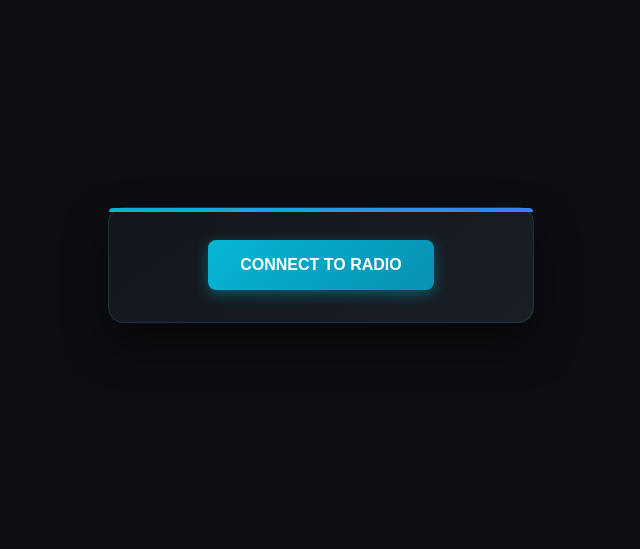
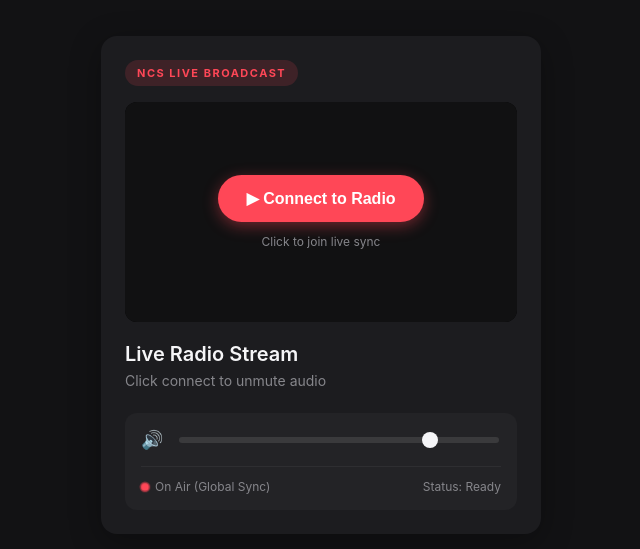
Before and after one commit to LeoTech8/NewWebsite, a plain HTML site: page ncsradio.html in a window 1280 px wide. Shown: the part 135-684 px from the top of the page, without its empty margins (319-959 px from the left). Drawn offline with Linux system fonts and the light colour scheme.

Commit message:
Update ncsradio.html

```diff
--- a/ncsradio.html
+++ b/ncsradio.html
@@ -2,148 +2,285 @@
 <html lang="en">
 <head>
   <meta charset="UTF-8">
-  <title>NCS Radio</title>
+  <meta name="viewport" content="width=device-width, initial-scale=1.0">
+  <title>Live Synced NCS Radio Dashboard</title>
+
+  <!-- Enforces browser to send secure referrer tokens to unblock YouTube streams -->
+  <meta name="referrer" content="strict-origin-when-cross-origin">
+
   <style>
+    :root {
+      --bg-dark: #121214;
+      --panel-dark: #1c1c1f;
+      --accent-red: #ff4757;
+      --text-main: #f5f5f7;
+      --text-muted: #86868b;
+    }
+
     body {
-      margin: 0;
-      padding: 0;
-      background-color: #0d0e12;
-      color: #e2e8f0;
-      font-family: 'Segoe UI', system-ui, sans-serif;
+      background: var(--bg-dark);
+      color: var(--text-main);
+      font-family: -apple-system, BlinkMacSystemFont, "Segoe UI", Roboto, Helvetica, Arial, sans-serif;
       display: flex;
       justify-content: center;
       align-items: center;
       min-height: 100vh;
+      margin: 0;
+      padding: 20px;
     }
 
-    .radio-terminal {
-      background: linear-gradient(145deg, #13161c, #1a1f26);
-      border: 1px solid rgba(34, 211, 238, 0.15);
+    .dashboard-container {
+      width: 100%;
+      max-width: 440px;
+      background: var(--panel-dark);
       border-radius: 16px;
-      box-shadow: 0 20px 40px rgba(0, 0, 0, 0.5);
-      width: 360px;
-      padding: 32px;
-      text-align: center;
-      position: relative;
+      box-shadow: 0 8px 32px rgba(0,0,0,0.3);
+      padding: 24px;
+      box-sizing: border-box;
     }
 
-    .radio-terminal::before {
-      content: '';
-      position: absolute;
-      top: 0; left: 0; right: 0; height: 4px;
-      background: linear-gradient(90deg, #06b6d4, #3b82f6);
-      border-top-left-radius: 16px;
-      border-top-right-radius: 16px;
+    .header-badge {
+      display: inline-block;
+      background: rgba(255, 71, 87, 0.15);
+      color: var(--accent-red);
+      font-size: 11px;
+      font-weight: 700;
+      text-transform: uppercase;
+      letter-spacing: 1.5px;
+      padding: 6px 12px;
+      border-radius: 20px;
+      margin-bottom: 16px;
     }
 
-    #connect-btn {
-      background: linear-gradient(135deg, #06b6d4, #0891b2);
-      color: #fff;
-      border: none;
-      padding: 16px 32px;
-      font-size: 1rem;
-      font-weight: 600;
-      text-transform: uppercase;
-      border-radius: 8px;
-      cursor: pointer;
-      box-shadow: 0 4px 14px rgba(6, 182, 212, 0.4);
+    .player-wrapper {
+      position: relative;
+      width: 100%;
+      height: 220px;
+      background: #000;
+      border-radius: 12px;
+      overflow: hidden;
+      margin-bottom: 20px;
     }
 
-    #track-title { font-size: 1.4rem; color: #fff; margin: 0 0 8px 0; }
-    #track-artist { font-size: 0.95rem; color: #94a3b8; margin: 0 0 24px 0; }
+    /* 🛑 THE CLICK SHIELD: Invisible layer that blocks clicks to prevent timeline skipping */
+    .click-shield {
+      position: absolute;
+      top: 0;
+      left: 0;
+      width: 100%;
+      height: 100%;
+      z-index: 10;
+      background: transparent;
+      cursor: not-allowed;
+    }
 
-    #sync-status {
-      display: inline-block;
-      font-size: 0.75rem;
+    .unlock-overlay {
+      position: absolute;
+      top: 0;
+      left: 0;
+      width: 100%;
+      height: 100%;
+      z-index: 20;
+      background: rgba(18, 18, 20, 0.95);
+      display: flex;
+      flex-direction: column;
+      align-items: center;
+      justify-content: center;
+      gap: 12px;
+    }
+
+    .connect-btn {
+      padding: 14px 28px;
+      font-size: 16px;
+      font-weight: 700;
+      background: var(--accent-red);
+      color: white;
+      border: none;
+      border-radius: 30px;
+      cursor: pointer;
+      box-shadow: 0 4px 15px rgba(255, 71, 87, 0.4);
+      transition: transform 0.2s, background 0.2s;
+    }
+
+    .connect-btn:hover {
+      transform: scale(1.03);
+      background: #ff5e6c;
+    }
+
+    .track-info {
+      text-align: left;
+      margin-bottom: 24px;
+    }
+
+    .track-title {
+      margin: 0 0 6px 0;
+      font-size: 20px;
       font-weight: 600;
-      text-transform: uppercase;
-      color: #22d3ee;
-      background-color: rgba(34, 211, 238, 0.1);
-      padding: 6px 12px;
-      border-radius: 20px;
-      margin-bottom: 22px;
+      color: var(--text-main);
+      white-space: nowrap;
+      overflow: hidden;
+      text-overflow: ellipsis;
+    }
+
+    .track-artist {
+      margin: 0;
+      font-size: 14px;
+      color: var(--text-muted);
+    }
+
+    .controls-panel {
+      background: rgba(255,255,255,0.03);
+      border-radius: 12px;
+      padding: 16px;
+      display: flex;
+      flex-direction: column;
+      gap: 12px;
     }
 
     .volume-container {
       display: flex;
       align-items: center;
-      justify-content: center;
       gap: 12px;
-      background: rgba(0, 0, 0, 0.2);
-      padding: 12px 16px;
-      border-radius: 8px;
     }
 
-    #volume { width: 100%; cursor: pointer; }
+    .volume-icon {
+      font-size: 18px;
+      color: var(--text-muted);
+      width: 24px;
+    }
 
-    /* FIXED: Keep sizing normal to satisfy API player logic but throw it out of vision bounds */
-    #player-wrapper {
-      position: absolute;
-      top: -9999px;
-      left: -9999px;
-      width: 200px;
-      height: 200px;
-      overflow: hidden;
-      pointer-events: none;
+    .volume-slider {
+      flex: 1;
+      -webkit-appearance: none;
+      appearance: none;
+      width: 100%;
+      height: 6px;
+      border-radius: 3px;
+      background: #3a3a3c;
+      outline: none;
+    }
+
+    .volume-slider::-webkit-slider-thumb {
+      -webkit-appearance: none;
+      appearance: none;
+      width: 16px;
+      height: 16px;
+      border-radius: 50%;
+      background: var(--text-main);
+      cursor: pointer;
+      transition: background 0.15s;
+    }
+
+    .volume-slider::-webkit-slider-thumb:hover {
+      background: var(--accent-red);
+    }
+
+    .status-row {
+      display: flex;
+      justify-content: space-between;
+      font-size: 12px;
+      color: var(--text-muted);
+      border-top: 1px solid rgba(255,255,255,0.05);
+      padding-top: 12px;
+      margin-top: 4px;
+    }
+
+    .status-indicator {
+      display: flex;
+      align-items: center;
+      gap: 6px;
+    }
+
+    .pulse-dot {
+      width: 8px;
+      height: 8px;
+      background: var(--accent-red);
+      border-radius: 50%;
+      box-shadow: 0 0 0 0 rgba(255, 71, 87, 0.7);
+      animation: pulse 1.6s infinite;
+    }
+
+    @keyframes pulse {
+      0% { transform: scale(0.95); box-shadow: 0 0 0 0 rgba(255, 71, 87, 0.7); }
+      70% { transform: scale(1); box-shadow: 0 0 0 6px rgba(255, 71, 87, 0); }
+      100% { transform: scale(0.95); box-shadow: 0 0 0 0 rgba(255, 71, 87, 0); }
+    }
+
+    #youtube-player {
+      width: 100%;
+      height: 100%;
+      border: none;
     }
   </style>
 </head>
 <body>
 
-  <div class="radio-terminal">
-    <div id="unlock-overlay">
-      <button id="connect-btn" onclick="connectToRadio()">Connect to Radio</button>
+  <div class="dashboard-container">
+    <div class="header-badge">NCS Live Broadcast</div>
+
+    <div class="player-wrapper">
+      <!-- Visible YouTube Iframe mount container -->
+      <div id="youtube-player"></div>
+
+      <!-- Click shield sits above the iframe to trap mouse gestures -->
+      <div class="click-shield"></div>
+
+      <div id="unlock-overlay" class="unlock-overlay">
+        <button onclick="connectToRadio()" class="connect-btn">▶ Connect to Radio</button>
+        <span style="font-size: 12px; color: var(--text-muted);">Click to join live sync</span>
+      </div>
     </div>
 
-    <div id="visualizer" style="display: none;">
-      <div id="sync-status">Status: Connecting...</div>
-      <h2 id="track-title">Loading Track...</h2>
-      <h3 id="track-artist">Loading Artist...</h3>
+    <div class="track-info">
+      <h3 id="track-title" class="track-title">Live Radio Stream</h3>
+      <p id="track-artist" class="track-artist">Click connect to unmute audio</p>
+    </div>
 
+    <div class="controls-panel">
       <div class="volume-container">
-        <span id="vol-icon">🔊</span>
-        <input type="range" id="volume" min="0" max="100" value="50" oninput="adjustVolume(this.value)">
+        <span id="vol-icon" class="volume-icon">🔊</span>
+        <input
+          type="range"
+          id="volume"
+          class="volume-slider"
+          min="0"
+          max="100"
+          value="80"
+          oninput="adjustVolume(this.value)"
+        >
+      </div>
+
+      <div class="status-row">
+        <div class="status-indicator">
+          <div class="pulse-dot"></div>
+          <span>On Air (Global Sync)</span>
+        </div>
+        <div id="sync-status">Status: Ready</div>
       </div>
     </div>
   </div>
-
-  <!-- Safe wrapping container box holding physical layout canvas target mounts -->
-  <div id="player-wrapper">
-    <div id="youtube-player"></div>
-  </div>
-
   <script>
-    // FIXED: Appended missing collection target array index [0] safely
+    // Load the official YouTube Iframe Player API script asynchronously
     const tag = document.createElement('script');
-    tag.src = "https://www.youtube.com/iframe_api";
-    const firstScriptTag = document.getElementsByTagName('script')[0];
+    tag.src = "https://youtube.com";
+    const firstScriptTag = document.getElementsByTagName('script');
     firstScriptTag.parentNode.insertBefore(tag, firstScriptTag);
 
     const playlist = [
-      { id: "K4O4gTxw1c0", title: "Cradles", artist: "Sub Urban", duration: 213 },
-      { id: "bM7SZ5SBzyY", title: "Fade", artist: "Alan Walker", duration: 264 },
-      { id: "K381fIUREn8", title: "Invincible", artist: "DEAF KEV", duration: 273 },
-      { id: "p7ZsBPK656s", title: "My Heart", artist: "Different Heaven & EH!DE", duration: 267 },
-      { id: "zndv0K8EwEc", title: "Superhero", artist: "Unknown Brain", duration: 182 },
-      { id: "3nQNiWdeH7M", title: "Heroes Tonight", artist: "Janji", duration: 208 },
-      { id: "TW9d8vYrVFQ", title: "Fearless", artist: "Lost Sky", duration: 195 },
-      { id: "ux8-Xw0Hj5c", title: "Blank", artist: "Disfigure", duration: 213 },
-      { id: "f6Zk4Lx0cJ4", title: "Symbolism", artist: "Electro-Light", duration: 198 },
-      { id: "bA8A39Z8Z8o", title: "On & On", artist: "Cartoon", duration: 208 },
-      { "id": "y6zcHMsPWVs", "title": "Fast Lane", "artist": "NIVIRO, PollyAnna", "duration": 204 },
-      { "id": "bM7SZ5SBzyY", "title": "Dreamer", "artist": "Alan Walker", "duration": 164 },
-      { "id": "zj3bs-5lDnM", "title": "Flares", "artist": "NIVIRO", "duration": 221 },
-      { "id": "LOSs2p9Xcos", "title": "Skyline", "artist": "Kovan, Electro-Light", "duration": 205 },
-      { "id": "W9N3vF_9onM", "title": "We Are", "artist": "Kisma", "duration": 211 },
-      { "id": "K4O4gTxw1c0", "title": "Linked", "artist": "Jim Yosef, Anna Yvette", "duration": 223 },
-      { "id": "EmBs5Qm06cw", "title": "Call Me Again", "artist": "Raven & Kreyn", "duration": 161 },
-      { "id": "bZHMkKkFgck", "title": "Your Stories", "artist": "Cartoon, Jéja, KOIT TOOME", "duration": 164 }
+      { id: "y6zcHMsPWVs", title: "Fast Lane", artist: "NIVIRO, PollyAnna", duration: 204 },
+      { id: "bM7SZ5SBzyY", title: "Dreamer", artist: "Alan Walker", duration: 164 },
+      { id: "zj3bs-5lDnM", title: "Flares", artist: "NIVIRO", duration: 221 },
+      { id: "LOSs2p9Xcos", title: "Skyline", artist: "Kovan, Electro-Light", duration: 205 },
+      { id: "W9N3vF_9onM", title: "We Are", artist: "Kisma", duration: 211 },
+      { id: "K4O4gTxw1c0", title: "Linked", artist: "Jim Yosef, Anna Yvette", duration: 223 },
+      { id: "EmBs5Qm06cw", title: "Call Me Again", artist: "Raven & Kreyn", duration: 161 },
+      { id: "bZHMkKkFgck", title: "Your Stories", artist: "Cartoon, Jéja, KOIT TOOME", duration: 164 }
     ];
 
     const TOTAL_PLAYLIST_DURATION = playlist.reduce((sum, track) => sum + track.duration, 0);
     let player;
     let currentVideoId = "";
-    let isApiReady = false;
+    let radioActive = false;
 
     function getLiveTrackState() {
       const currentGlobalSeconds = Math.floor(Date.now() / 1000);
@@ -161,7 +298,6 @@
         }
         timeIntoCurrentLoop -= playlist[i].duration;
       }
-      // FIXED: Safely targeted first array index fallback position object properties
       return { videoId: playlist[0].id, seekTime: 0, title: playlist[0].title, artist: playlist[0].artist, trackIndex: 0 };
     }
 
@@ -169,10 +305,10 @@
       const freshSync = getLiveTrackState();
       currentVideoId = freshSync.videoId;
 
-      // FIXED: Height/Width updated to 200 to enable proper native media streams activation
+      // Mounts directly to the user-visible wrapper with controls fully disabled
       player = new YT.Player('youtube-player', {
-        height: '200',
-        width: '200',
+        height: '100%',
+        width: '100%',
         videoId: freshSync.videoId,
         playerVars: {
           'autoplay': 0,
@@ -180,18 +316,27 @@
           'disablekb': 1,
           'rel': 0,
           'start': freshSync.seekTime,
-          'origin': window.location.origin
+          'enablejsapi': 1,
+          'iv_load_policy': 3,
+          'fs': 0
         },
         events: {
-          'onReady': onPlayerReady
+          'onReady': onPlayerReady,
+          'onStateChange': onPlayerStateChange
         }
       });
     }
 
     function onPlayerReady(event) {
-      isApiReady = true;
       const initialVol = document.getElementById('volume').value;
       player.setVolume(initialVol);
+    }
+
+    function onPlayerStateChange(event) {
+      // Forcibly unpauses or syncs if the user somehow executes a command or stream changes
+      if (radioActive && (event.data === YT.PlayerState.ENDED || event.data === YT.PlayerState.PAUSED)) {
+        forceResync();
+      }
     }
 
     function adjustVolume(value) {
@@ -206,52 +351,37 @@
       }
     }
 
-    function connectToRadio() {
-      if (!isApiReady) {
-        alert("The YouTube Audio Engine is still loading. Please give it 2 seconds and click again!");
-        return;
-      }
-
-      document.getElementById('unlock-overlay').style.display = 'none';
-      document.getElementById('visualizer').style.display = 'block';
-
+    function forceResync() {
       const freshSync = getLiveTrackState();
       currentVideoId = freshSync.videoId;
 
       document.getElementById('track-title').innerText = freshSync.title;
       document.getElementById('track-artist').innerText = "By: " + freshSync.artist;
-      document.getElementById('sync-status').innerText = "Status: Live Sync";
+      document.getElementById('sync-status').innerText = "Status: Re-syncing...";
 
       if (player && typeof player.loadVideoById === 'function') {
-        player.unMute();
         player.loadVideoById({
           videoId: freshSync.videoId,
           startSeconds: freshSync.seekTime
         });
         player.playVideo();
+        document.getElementById('sync-status').innerText = "Status: Live Sync";
+      }
+    }
 
-        const currentVol = document.getElementById('volume').value;
-        player.setVolume(currentVol);
-      }
+    function connectToRadio() {
+      radioActive = true;
+      document.getElementById('unlock-overlay').style.display = 'none';
+      forceResync();
 
       setInterval(function() {
+        if (!radioActive) return;
         const checkSync = getLiveTrackState();
 
         if (checkSync.videoId !== currentVideoId) {
-          currentVideoId = checkSync.videoId;
-
-          document.getElementById('track-title').innerText = checkSync.title;
-          document.getElementById('track-artist').innerText = "By: " + checkSync.artist;
-
-          if (player && typeof player.loadVideoById === 'function') {
-            player.loadVideoById({
-              videoId: checkSync.videoId,
-              startSeconds: checkSync.seekTime
-            });
-            player.playVideo();
-          }
+          forceResync();
         }
-      }, 1000);
+      }, 1500);
     }
   </script>
 </body>
```
